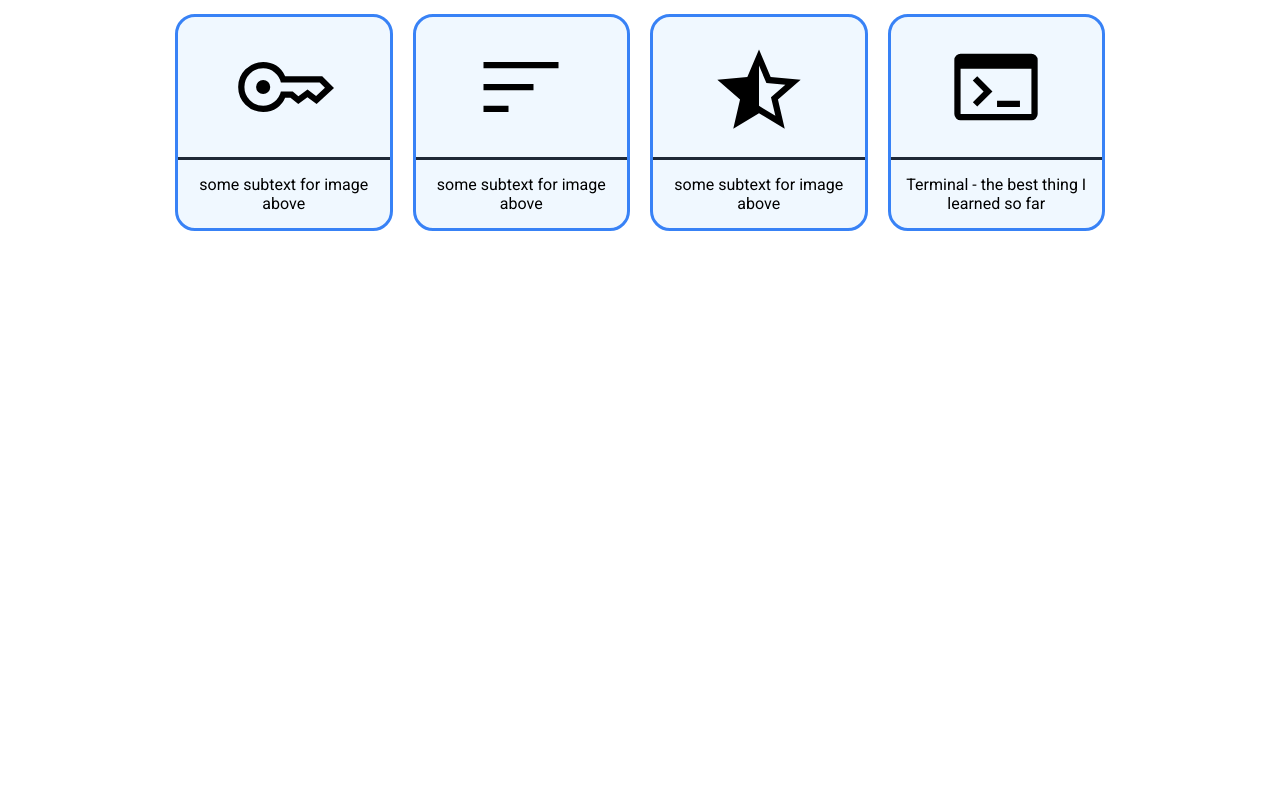
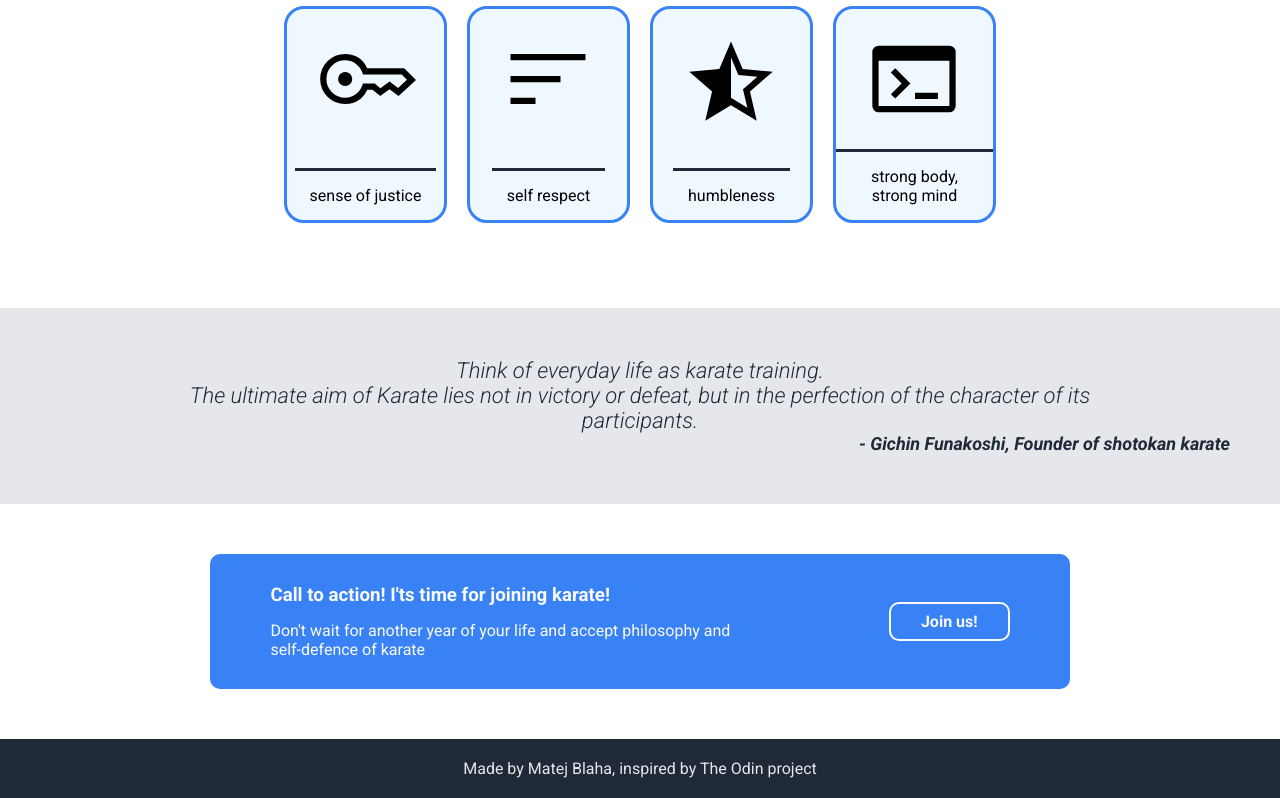
Before and after one commit to Matrej/TimeNow-landing-page, a plain HTML site: page index.html in a window 1280 px wide. Shown: the part 582-1380 px from the top of the page. Before the commit the page ends 823 px from the top, so only its background shows below. Drawn offline with Linux system fonts and the light colour scheme.

Commit message:
Finish the layout and change subject of sample page to my love - karate

```diff
--- a/index.html
+++ b/index.html
@@ -27,26 +27,43 @@
             </div>
         </div>
     </header>
-    <section id="info">
-        <h2>Some random information.</h2>
+    <section id="info" class="flex_center">
+        <h2>What you can learn by practicing karate</h2>
         <div class="flex">
             <div class="card">
                 <img src="./images/key_FILL0_wght400_GRAD0_opsz48.svg" alt="">
-                <p>some subtext for image above</p>
+                <p>sense of justice</p>
             </div>
             <div class="card">
                 <img src="./images/sort_FILL0_wght400_GRAD0_opsz48.svg" alt="">
-                <p>some subtext for image above</p>
+                <p>self respect</p>
             </div>
             <div class="card">
                 <img src="./images/star_half_FILL0_wght400_GRAD0_opsz48.svg" alt="">
-                <p>some subtext for image above</p>
+                <p>humbleness</p>
             </div>
             <div class="card">
                 <img src="./images/terminal_FILL0_wght400_GRAD0_opsz48.svg" alt="">
-                <p>Terminal - the best thing I learned so far</p>
+                <p>strong body, strong mind</p>
             </div>
         </div>
     </section>
+    <section id="quote" class="flex_center">
+        <p>Think of everyday life as karate training.</p>
+        <p>The ultimate aim of Karate lies not in victory or defeat, but in the perfection of the character of its participants.</p>
+        <div class="author">- Gichin Funakoshi, Founder of shotokan karate</div>
+    </section>
+    <section id="call" class="flex_center">
+        <div class="call_container">
+            <div>
+                <h3>Call to action! I'ts time for joining karate!</h3>
+                <p>Don't wait for another year of your life and accept philosophy and self-defence of karate</p>
+            </div>
+            <div class="button">Join us!</div>
+        </div>
+    </section>
+    <footer class="flex_center">
+        <p>Made by Matej Blaha, inspired by The Odin project</p>
+    </footer>
 </body>
 </html>
--- a/style.css
+++ b/style.css
@@ -3,6 +3,7 @@
 * {
     box-sizing: border-box;
     font-family: Roboto, sans-serif;
+    margin: 0;
 }
 
 body {
@@ -67,8 +68,9 @@ nav ul {
     width: 50%;
     flex: 1 1 auto;
 }
-.hero .button {
+.button {
     background-color: #3882f6;
+    color: #f9faf8;
     border-radius: 10px;
     display: inline-block;
     padding: 8px 30px;
@@ -77,11 +79,15 @@ nav ul {
 }
 
 /* SECTION INFO */
-#info {
+.flex_center {
     display: flex;
-    flex-direction: column;
     align-items: center;
     justify-content: center;
+}
+
+#info {
+    flex-direction: column;
+    padding: 50px;
 }
 #info h2 {
     font-size: 36px;
@@ -93,6 +99,7 @@ nav ul {
     display: flex;
     justify-content: center;
     gap: 20px;
+    margin-bottom: 35px;
 }
 .card {
     display: flex;
@@ -120,5 +127,63 @@ nav ul {
     stroke-width: 0;
     stroke: 0;
     margin: 20px;
+}
 
+/* QUOTE SECTION */
+
+#quote {
+    background-color: #e5e7eb;
+    flex-direction: column;
+    color: #1f2937;
+    font-style: italic;
+    font-weight: 300;
+    font-size: 22px;
+    text-align: center;
+    padding: 50px;
 }
+#quote p {
+    max-width: 1000px;
+}
+.author {
+    font-weight: 700;
+    font-size: 18px;
+    align-self: flex-end;
+}
+
+/* CALL TO ACTION SECTION */
+
+#call {
+    padding: 50px;
+    color: #f9faf8;
+}
+
+#call .button {
+    border: 2px solid #f9faf8;
+    flex: 1 0 auto;
+}
+#call .button:hover {
+    background-color: #f9faf8;
+    color: #3882f6;
+}
+
+.call_container {
+    background-color: #3882f6;
+    padding: 30px 60px;
+    border-radius: 10px;
+    display: flex;
+    align-items: center;
+    justify-content: space-between;
+    gap: 20%;
+}
+h2 {
+    margin-bottom: 35px;
+}
+h3 {
+    margin-bottom: 15px;
+}
+
+footer {
+    padding: 20px;
+    background-color: #1f2937;
+    color: #e5e7eb;
+}
```
Also changed, not shown: 1 other file.
